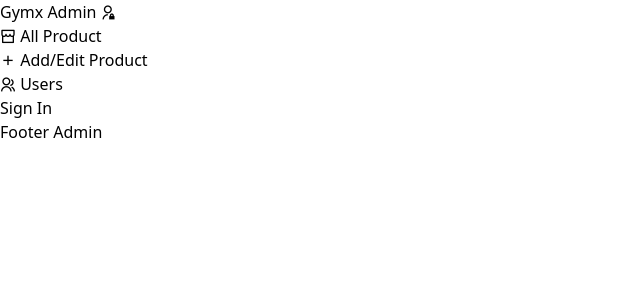
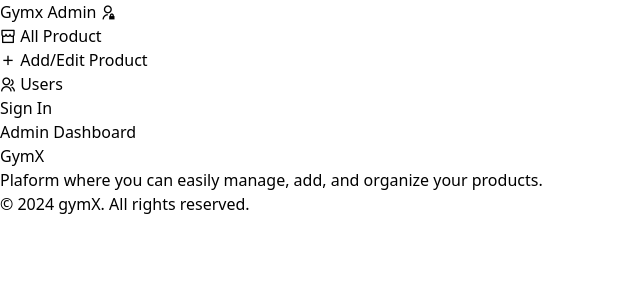
Before and after one commit to rahulll18/gymx-angular, an Angular app: page /home in a window 1280 px wide. Before the commit this address led to /. Shown: the top 300 px of the page, without its empty margins (0-640 px from the left). Built offline with nearby package versions, Linux system fonts and the light colour scheme.

Commit message:
log in added

```diff
--- a/src/app/admin-login/admin-login.component.ts
+++ b/src/app/admin-login/admin-login.component.ts
@@ -1,18 +1,31 @@
 import { Component } from '@angular/core';
+import { UseraccountService } from '../customservice/useraccount.service';
+import { Router } from '@angular/router';
 
 @Component({
   selector: 'app-admin-login',
   templateUrl: './admin-login.component.html',
-  styleUrl: './admin-login.component.css'
+  styleUrl: './admin-login.component.css',
 })
 export class AdminLoginComponent {
+  flag = false;
+  errorMessage = '';
   admin = {
-    username: 'rahul',
-    password: 'neo123',
+    username: 'admin',
+    password: 'admin123',
   };
 
+  constructor(private account: UseraccountService, private router: Router) {}
+
   collectData(loginform: any) {
-    this.admin = loginform.value
-    console.log(this.admin)
+    this.admin = loginform.value;
+    console.log(this.admin);
+    this.flag = this.account.login(this.admin.username, this.admin.password);
+    if (this.flag) {
+      window.alert('logged in successfully....');
+      this.router.navigate(['products']);
+    } else {
+      this.errorMessage = 'Incorrect username or password';
+    }
   }
 }
--- a/src/app/app.module.ts
+++ b/src/app/app.module.ts
@@ -10,6 +10,7 @@
 import { ProductFormComponent } from './product-form/product-form.component';
 import { FormsModule, ReactiveFormsModule } from '@angular/forms';
 import { AdminLoginComponent } from './admin-login/admin-login.component';
+import { HomeComponent } from './home/home.component';
 
 @NgModule({
   declarations: [
@@ -19,7 +20,8 @@
     ProductsContainerComponent,
     ProductcardComponent,
     ProductFormComponent,
-    AdminLoginComponent
+    AdminLoginComponent,
+    HomeComponent
   ],
   imports: [
     BrowserModule,
--- /dev/null
+++ b/src/app/customservice/useraccount.service.ts
@@ -0,0 +1,27 @@
+import { Injectable } from '@angular/core';
+
+@Injectable({
+  providedIn: 'root',
+})
+export class UseraccountService {
+  loginFlag = false;
+  constructor() {}
+
+  login(username: string, password: string) {
+    if (username === 'admin' && password === 'admin123') {
+      this.loginFlag = true;
+
+      //we will set the cookie
+    } else {
+      this.loginFlag = false;
+    }
+
+    return this.loginFlag;
+  }
+
+  logout(username: string) {
+    this.loginFlag = false;
+
+    //we will remove the cookie
+  }
+}
--- a/src/app/footer/footer.component.html
+++ b/src/app/footer/footer.component.html
@@ -1,3 +1,3 @@
-<div class="bg-blue-400 text-center p-4">
-    Footer Admin
+<div class="bg-blue-400 font-medium text-center p-4 border-t border-blue-500 shadow-md text-black">
+    <p class="">&copy; 2024 gymX. All rights reserved.</p>
 </div>
--- /dev/null
+++ b/src/app/home/home.component.html
@@ -0,0 +1,13 @@
+<div class="h-screen flex items-center justify-center">
+  <div
+    class="w-full max-w-lg bg-white shadow-lg shadow-blue-500 rounded-lg p-8 text-center"
+  >
+    <h2 class="text-4xl font-bold">
+      Admin <span class="text-blue-500">Dashboard</span>
+    </h2>
+    <p class="mt-8 font-semibold text-2xl">GymX</p>
+    <p class="mt-5 font-semibold text-blue-600">
+      Plaform where you can easily manage, add, and organize your products.
+    </p>
+  </div>
+</div>
--- a/src/app/navbar/navbar.component.html
+++ b/src/app/navbar/navbar.component.html
@@ -1,8 +1,6 @@
 <nav class="flex justify-between items-center p-3 shadow-lg shadow-blue-200">
   <div class="font-bold ml-4">
-    <a routerLink="adminlogin">
-      Gymx Admin <i class="ri-admin-line font-bold"></i
-    ></a>
+    <a routerLink="home"> Gymx Admin <i class="ri-admin-line font-bold"></i></a>
   </div>
   <div class="flex justify-between items-center">
     <ul class="flex space-x-11">
--- a/src/app/product-form/product-form.component.html
+++ b/src/app/product-form/product-form.component.html
@@ -1,5 +1,5 @@
 <div class="flex justify-center items-center min-h-screen bg-white mt-3">
-  <div class="w-1/2 p-6 rounded-lg shadow-xl shadow-blue-300 bg-white">
+  <div class="w-1/2 p-6 rounded-lg shadow-xl shadow-blue-300 bg-gray-300">
     <h2 class="text-2xl font-bold text-blue-600 mb-4 text-center">
       Product Form
     </h2>
```
Also changed, not shown: src/app/app-routing.module.ts (+6 -1 lines), src/app/home/home.component.ts (added, +10 -0 lines), src/app/admin-login/admin-login.component.html (indentation only), src/app/home/home.component.css (added), 2 other files (tests, documents, lock files or other folders).
